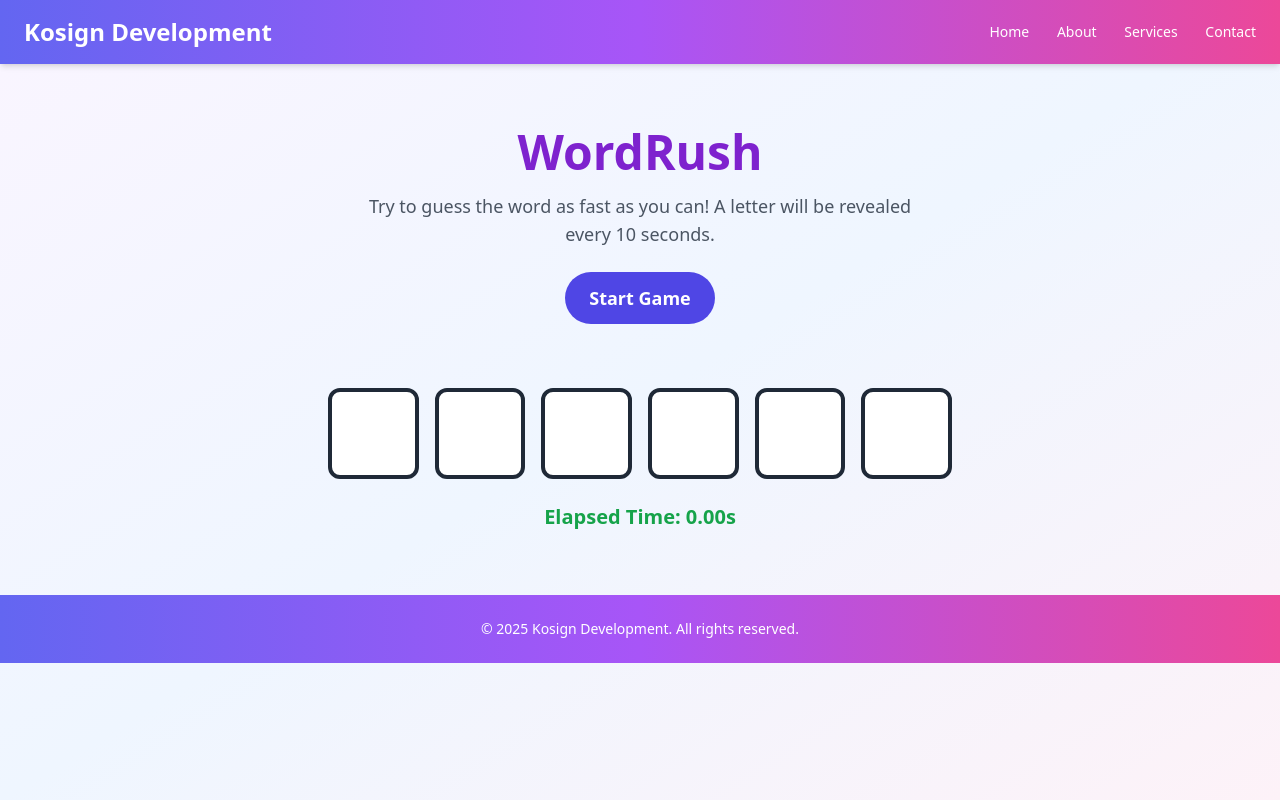
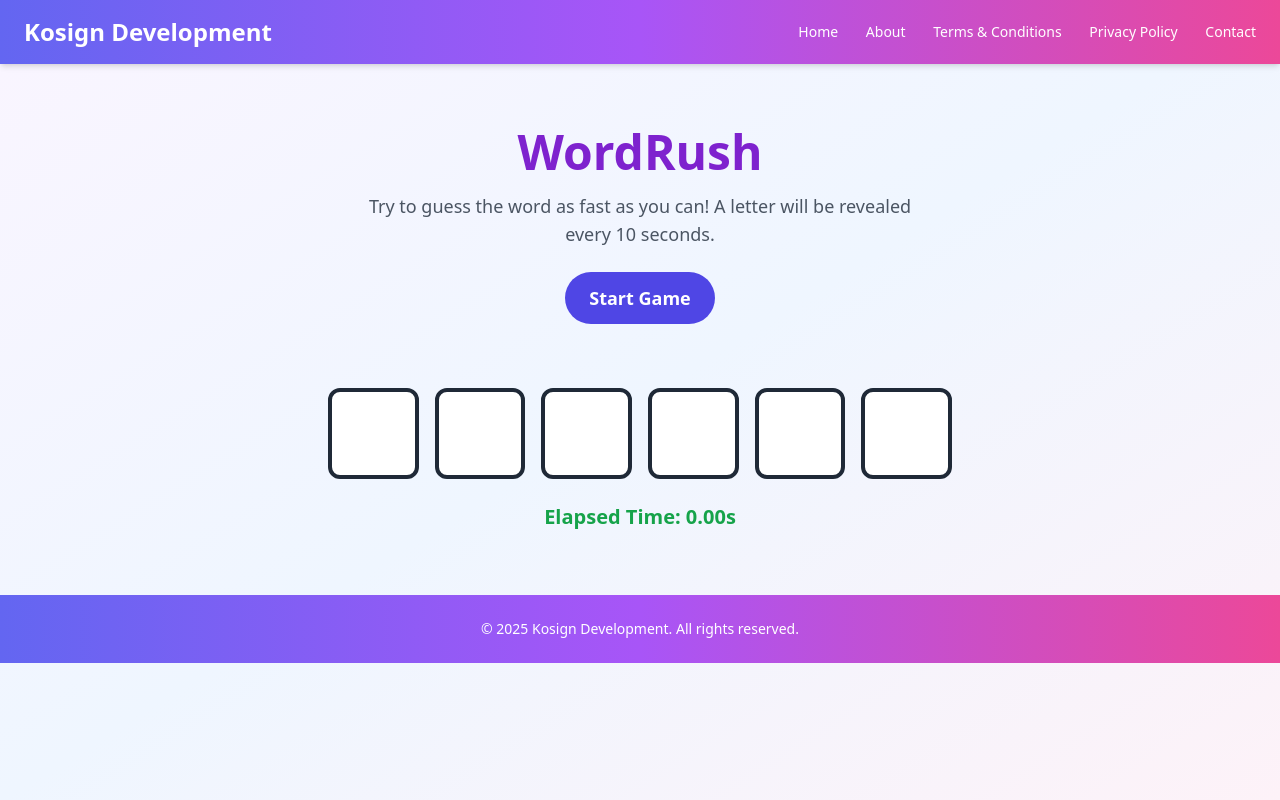
Before and after one commit to kosigndev/homepage, a plain HTML site: page wordrush.html in a window 1280 px wide. Drawn offline with nearby package versions, Linux system fonts and the light colour scheme.

Commit message:
Update wordrush.html

```diff
--- a/wordrush.html
+++ b/wordrush.html
@@ -23,7 +23,8 @@
       <nav class="space-x-6 text-sm font-medium">
         <a href="index.html" class="hover:text-yellow-300 transition">Home</a>
         <a href="about.html" class="hover:text-yellow-300 transition">About</a>
-        <a href="services.html" class="hover:text-yellow-300 transition">Services</a>
+        <a href="terms.html" class="hover:text-yellow-300 transition">Terms & Conditions</a>
+        <a href="privacy.html" class="hover:text-yellow-300 transition">Privacy Policy</a>
         <a href="contact.html" class="hover:text-yellow-300 transition">Contact</a>
       </nav>
     </div>
```
